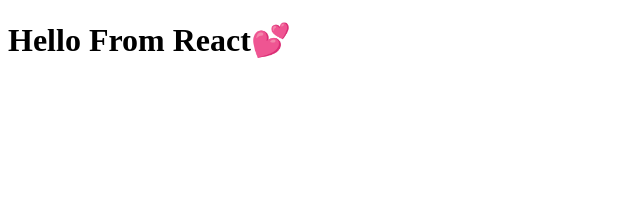
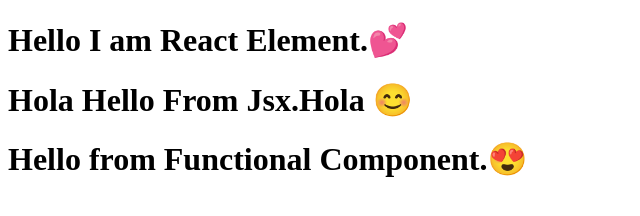
Before and after one commit to SamarSiddiqui/Hello-React, a React app: page / in a window 1280 px wide. Shown: the whole page, without its empty margins (0-640 px from the left). Built offline with nearby package versions, Linux system fonts and the light colour scheme.

Commit message:
Learned Jsx And Functional Component

```diff
--- a/App.js
+++ b/App.js
@@ -1,8 +1,31 @@
-import React from "react";
-import ReactDOM from "react-dom/client";
+import React from "react"
+import ReactDOM from "react-dom/client"
+let root = ReactDOM.createRoot(document.getElementById('root'))
 
-let heading = React.createElement('h1',{},'Hello From React💕')
 
-const root = ReactDOM.createRoot( document.getElementById("root"));
-// const oot = createRoot(rootElement);
-root.render(heading)
+//React Element
+let heading = React.createElement('h1',{},'Hello I am React Element.💕')
+
+let span = <span>Hola  </span>
+
+//React Element Using Jsx
+let Title =  <h1>{span}Hello From Jsx.{span}😊</h1>
+// JsxCode ==> ReactElement ==> JsObject ==> Html element
+
+
+// ReactComponents  (Functional  Components)
+
+let HeadingComponent = () =>{
+    return <div>
+        {heading}
+        {Title}
+        <h1>Hello from Functional Component.😍</h1>
+    </div>
+}
+
+
+
+//   < />
+root.render(<HeadingComponent />)
+// console.log(heading);
+// console.log(title);
--- a/index.html
+++ b/index.html
@@ -3,11 +3,16 @@
 <head>
     <meta charset="UTF-8">
     <meta name="viewport" content="width=device-width, initial-scale=1.0">
-    <title>Document</title>
+    <title>Documet</title>
+    <link rel="stylesheet" href="style.css">
 </head>
 <body>
-    <div id="root"></div>
+    <div id="root">
+        <h1>Not Rendered</h1>
+    </div>
 
     <script  type="module" src="App.js"></script>
+
+
 </body>
 </html>
--- /dev/null
+++ b/style.css
@@ -0,0 +1,10 @@
+#heading{
+    color: fuchsia;
+}
+
+
+/* .div1 {
+    width: 100vw;
+    height: 100px;
+    background: firebrick;c
+} */
```
Also changed, not shown: package.json (+3 -4 lines).
